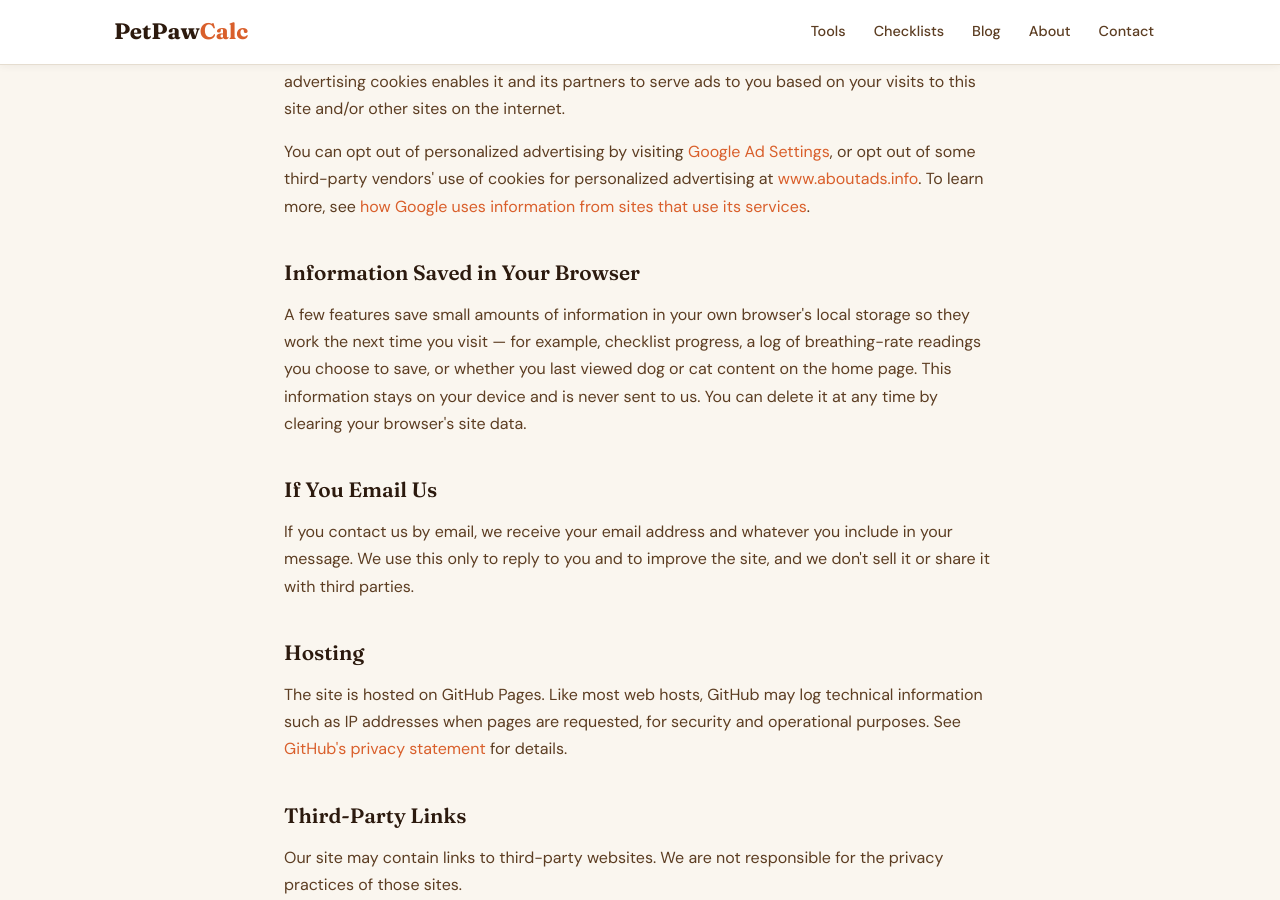
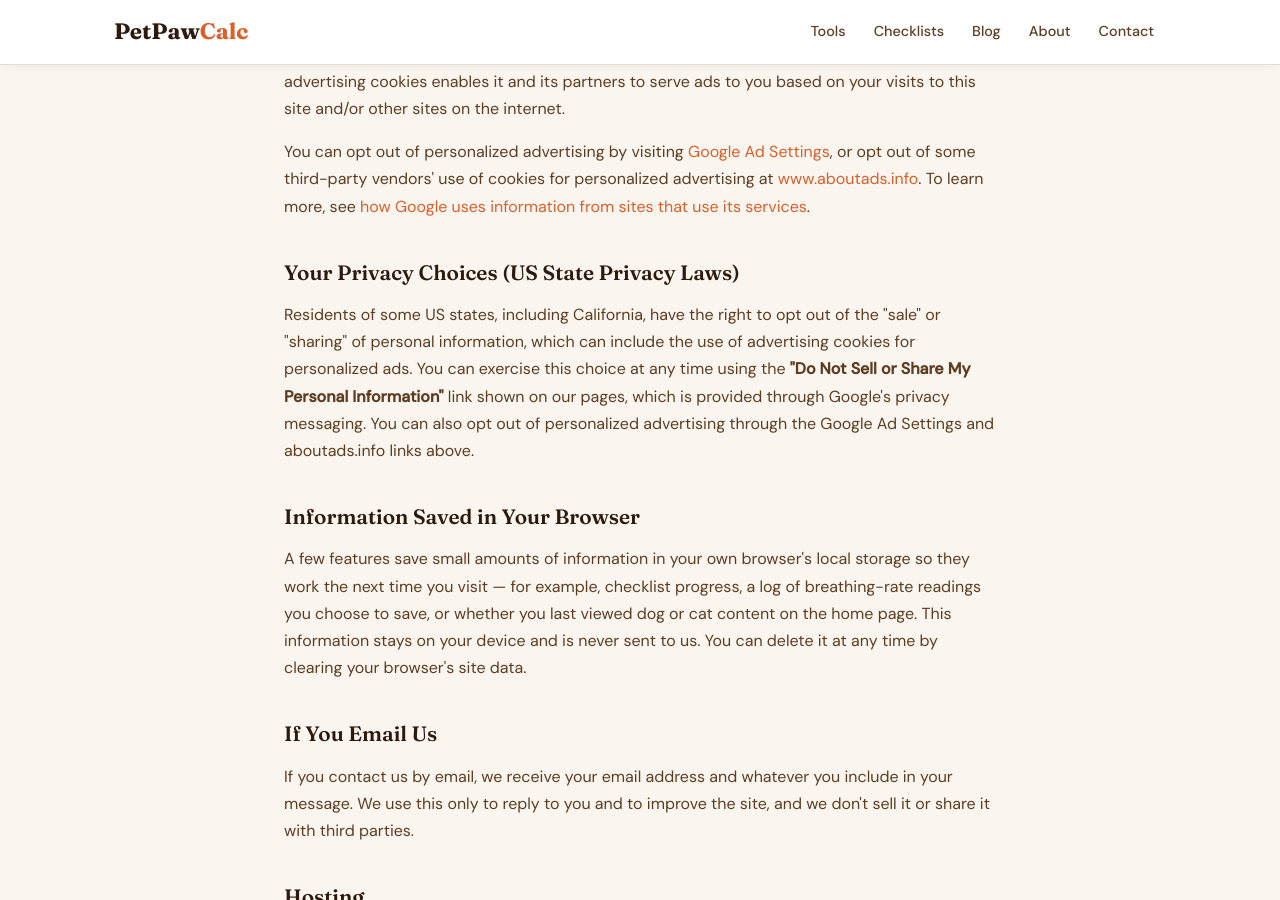
Before and after one commit to canghun13/petpawcalc, a Jekyll site: the page built from privacy-policy.html, in a window 1280 px wide and 900 px high, scrolled down 869 px. Built offline with Jekyll 4.4.1, drawn with Linux system fonts in a browser that asks for light colours.

Commit message:
Privacy policy: add US state privacy opt-out section
Co-Authored-By: Claude Opus 5.5 <noreply@anthropic.com>
Claude-Session: https://claude.ai/code/session_01W4AYX4W29uXHos73MXtbYo

```diff
--- a/privacy-policy.html
+++ b/privacy-policy.html
@@ -29,6 +29,9 @@ permalink: /privacy-policy.html
   <p>We use Google AdSense to display ads. Third-party vendors, including Google, use cookies to serve ads based on your prior visits to this website or other websites. Google's use of advertising cookies enables it and its partners to serve ads to you based on your visits to this site and/or other sites on the internet.</p>
   <p>You can opt out of personalized advertising by visiting <a href="https://www.google.com/settings/ads" target="_blank" rel="noopener">Google Ad Settings</a>, or opt out of some third-party vendors' use of cookies for personalized advertising at <a href="https://www.aboutads.info/choices/" target="_blank" rel="noopener">www.aboutads.info</a>. To learn more, see <a href="https://policies.google.com/technologies/partner-sites" target="_blank" rel="noopener">how Google uses information from sites that use its services</a>.</p>
 
+  <h2>Your Privacy Choices (US State Privacy Laws)</h2>
+  <p>Residents of some US states, including California, have the right to opt out of the "sale" or "sharing" of personal information, which can include the use of advertising cookies for personalized ads. You can exercise this choice at any time using the <strong>"Do Not Sell or Share My Personal Information"</strong> link shown on our pages, which is provided through Google's privacy messaging. You can also opt out of personalized advertising through the Google Ad Settings and aboutads.info links above.</p>
+
   <h2>Information Saved in Your Browser</h2>
   <p>A few features save small amounts of information in your own browser's local storage so they work the next time you visit — for example, checklist progress, a log of breathing-rate readings you choose to save, or whether you last viewed dog or cat content on the home page. This information stays on your device and is never sent to us. You can delete it at any time by clearing your browser's site data.</p>
 
```
